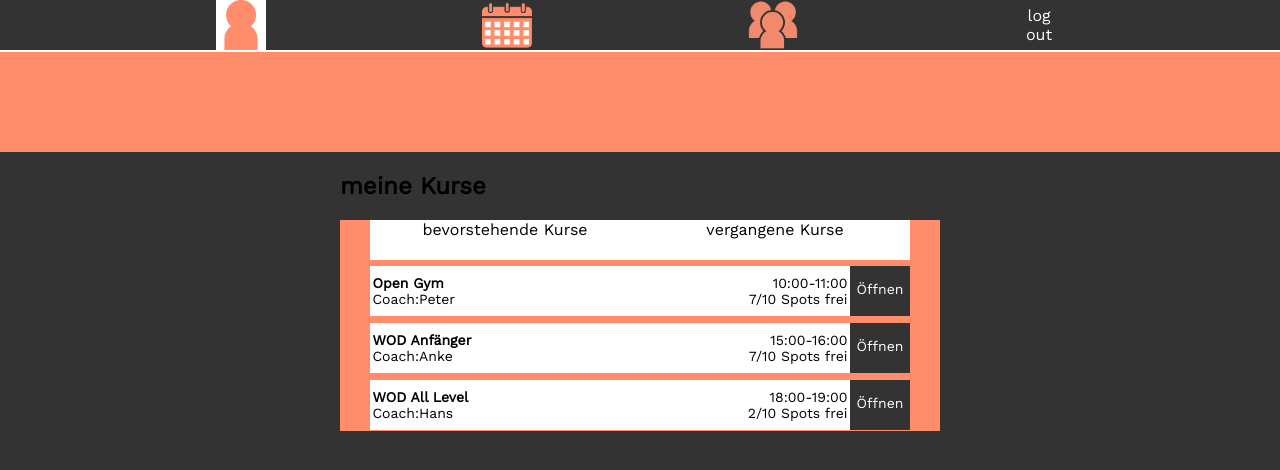
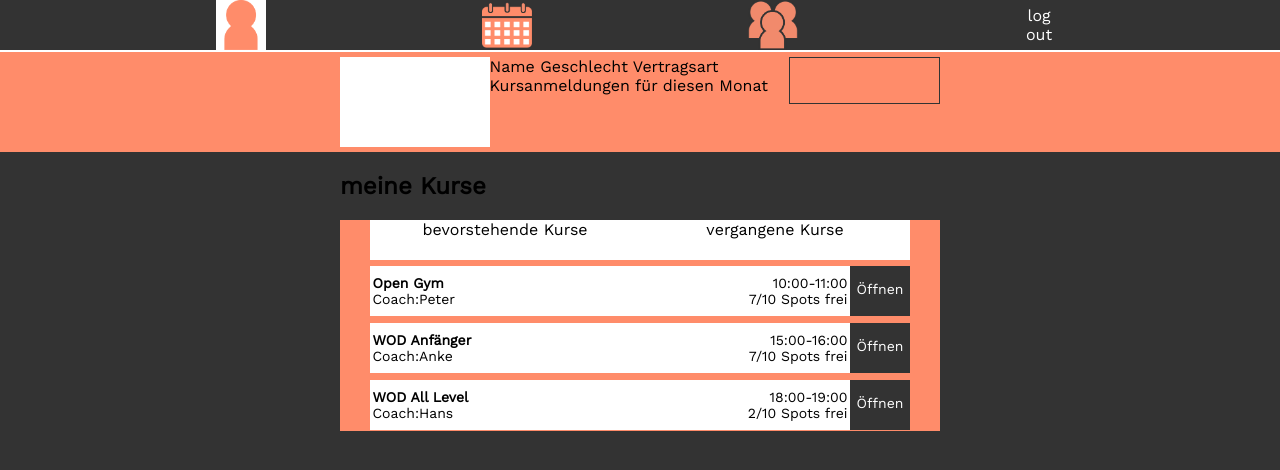
Before and after one commit to sarawaldow/blakbox, a React (Create React App) app: page / in a window 1280 px wide. Shown: the top 470 px of the page. Built offline with nearby package versions, Linux system fonts and the light colour scheme.

Commit message:
added class-manager

```diff
--- a/src/components/class-info.scss
+++ b/src/components/class-info.scss
@@ -67,9 +67,9 @@
                     /* Hide scrollbar for IE and Edge */
                     // -ms-overflow-style: none;
                     /* Hide scrollbar for Chrome, Safari and Opera */
-                    &::-webkit-scrollbar {
-                        // display: none;
-                    }
+                    // &::-webkit-scrollbar {
+                    //     display: none;
+                    // }
                     .workoutPart {
                         margin-bottom: 10px;
                         margin-left: 10px;
--- a/src/pages/profile.jsx
+++ b/src/pages/profile.jsx
@@ -24,7 +24,14 @@ export const Profile = () => {
 
             {!isClassLayerVisible && (
                 <div className="profileInfoWrapper">
-                    <div className="profileInfoBox"></div>
+                    <div className="profileInfoBox">
+                    <div className="profileInfoInnerWrapper">
+
+                        <div className="profilePic"/>
+                        <div className="profileInfo">Name Geschlecht Vertragsart Kursanmeldungen für diesen Monat</div>
+                        <div className="editProfileInfo"></div>
+                    </div>
+                    </div>
                     <div className="signedUpClassesList">
                         <h2>meine Kurse</h2>
                         <div className="allClasses">
--- a/src/pages/profile.scss
+++ b/src/pages/profile.scss
@@ -7,6 +7,33 @@
     width: 100vw;
     height: 100px;
     background-color: $orange;
+    .profileInfoInnerWrapper{
+        display: flex;
+        width: 95vw;
+        height: 100%;
+        max-width: 600px;
+        margin: auto;
+        justify-content: space-between;
+        .profilePic{
+            width: calc(100% / 4);
+            margin-top:5px;
+            height: 90%;
+            background-color: white;
+        }
+        .profileInfo{
+            margin-top:5px;
+            height: 90%;
+            width: calc(100% / 2);
+        }
+        .editProfileInfo{
+            margin-top:5px;
+            height: 45%;
+            width: calc(100% / 4);
+            border: 1px solid $darkgrey;
+
+        }
+    }
+
 }
 
 .signedUpClassesList{
```
Also changed, not shown: src/components/class-manager.jsx (added, +19 -0 lines).
